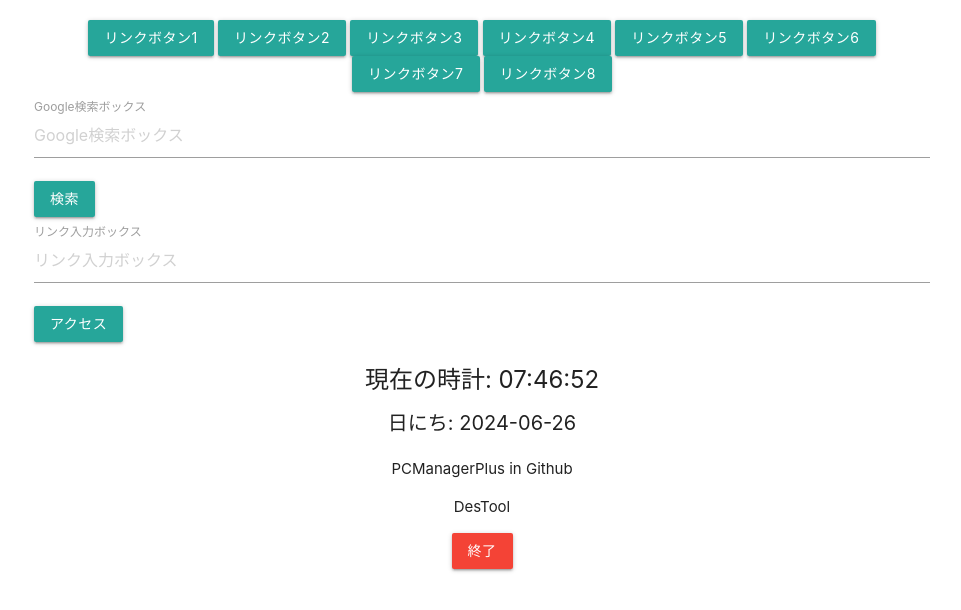
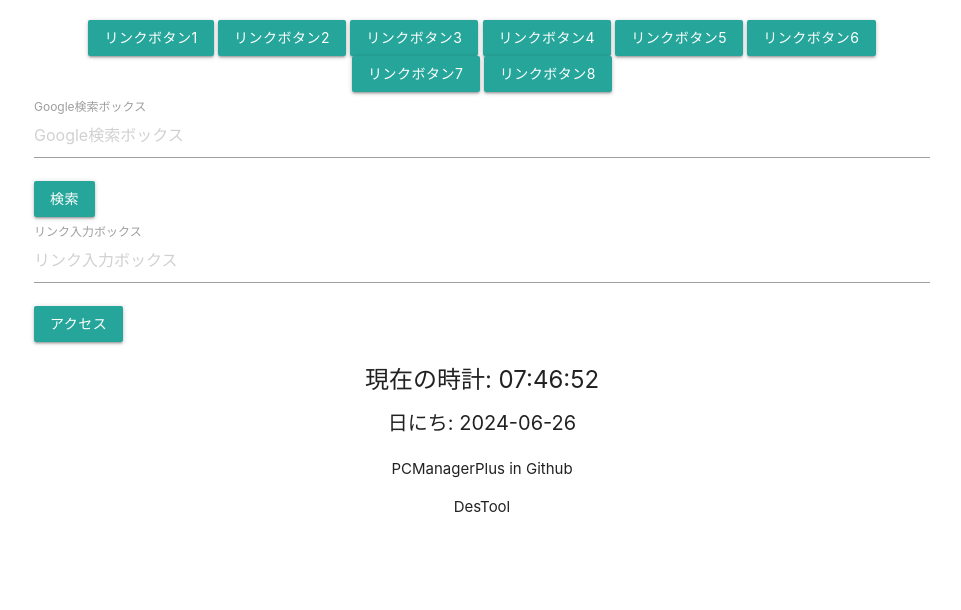
Before and after one commit to PCManagerplus/sys, a plain HTML site: page ㍶/dextool.html in a window 1280 px wide. Shown: the whole page, without its empty margins (158-1119 px from the left). Drawn offline with nearby package versions, Linux system fonts and the light colour scheme.

Commit message:
Update dextool.html

```diff
--- a/㍶/dextool.html
+++ b/㍶/dextool.html
@@ -58,17 +58,12 @@
     <div class="container center-align">
         <p>PCManagerPlus in Github</p>
         <p>DesTool</p>
-        <button onclick="closeTab()" class="btn red waves-effect waves-light">終了</button>
     </div>
 
     <script>
         function accessLink() {
             var link = document.getElementById('linkInput').value;
             window.open(link, '_blank');
-        }
-
-        function closeTab() {
-            window.close();
         }
 
         function updateTime() {
```
